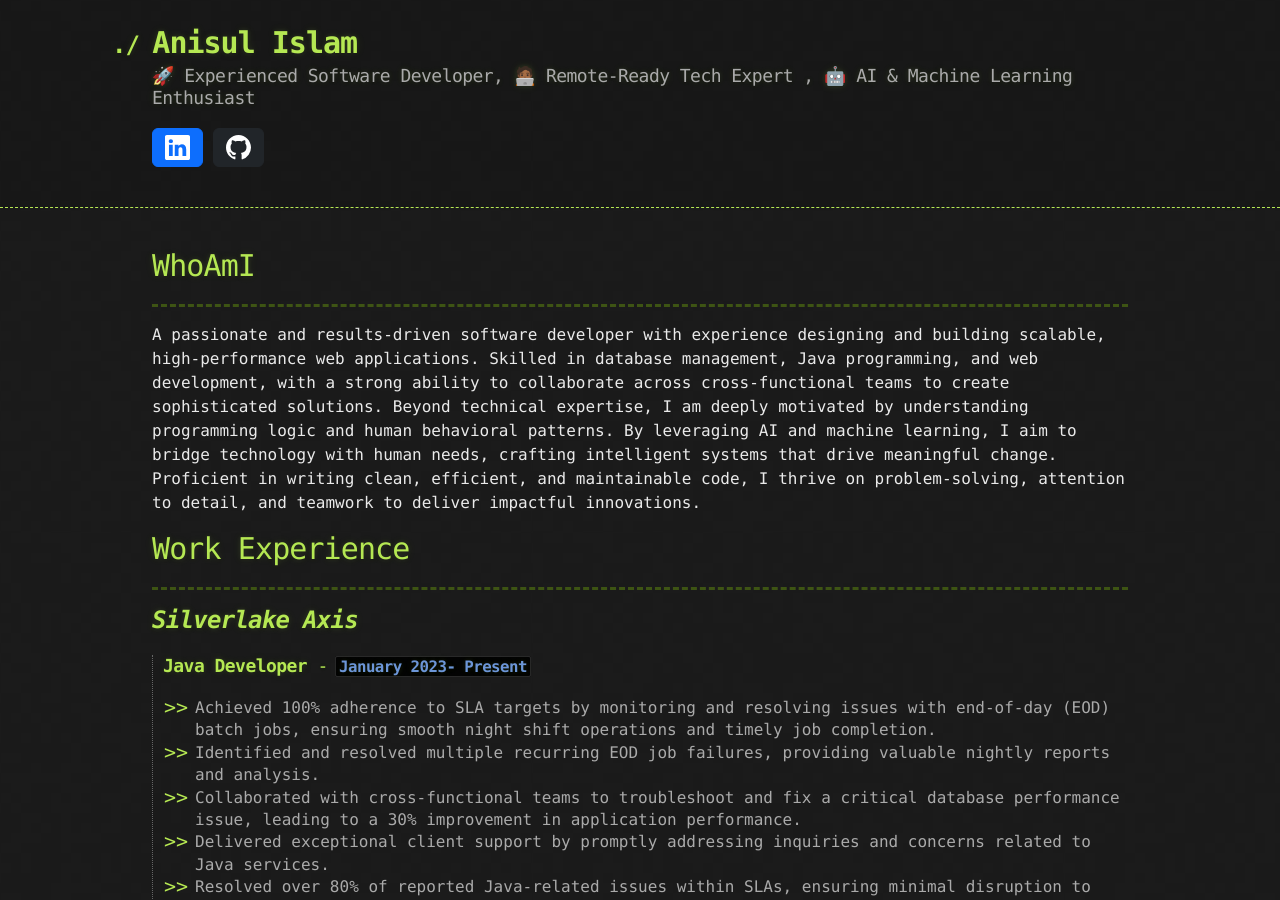
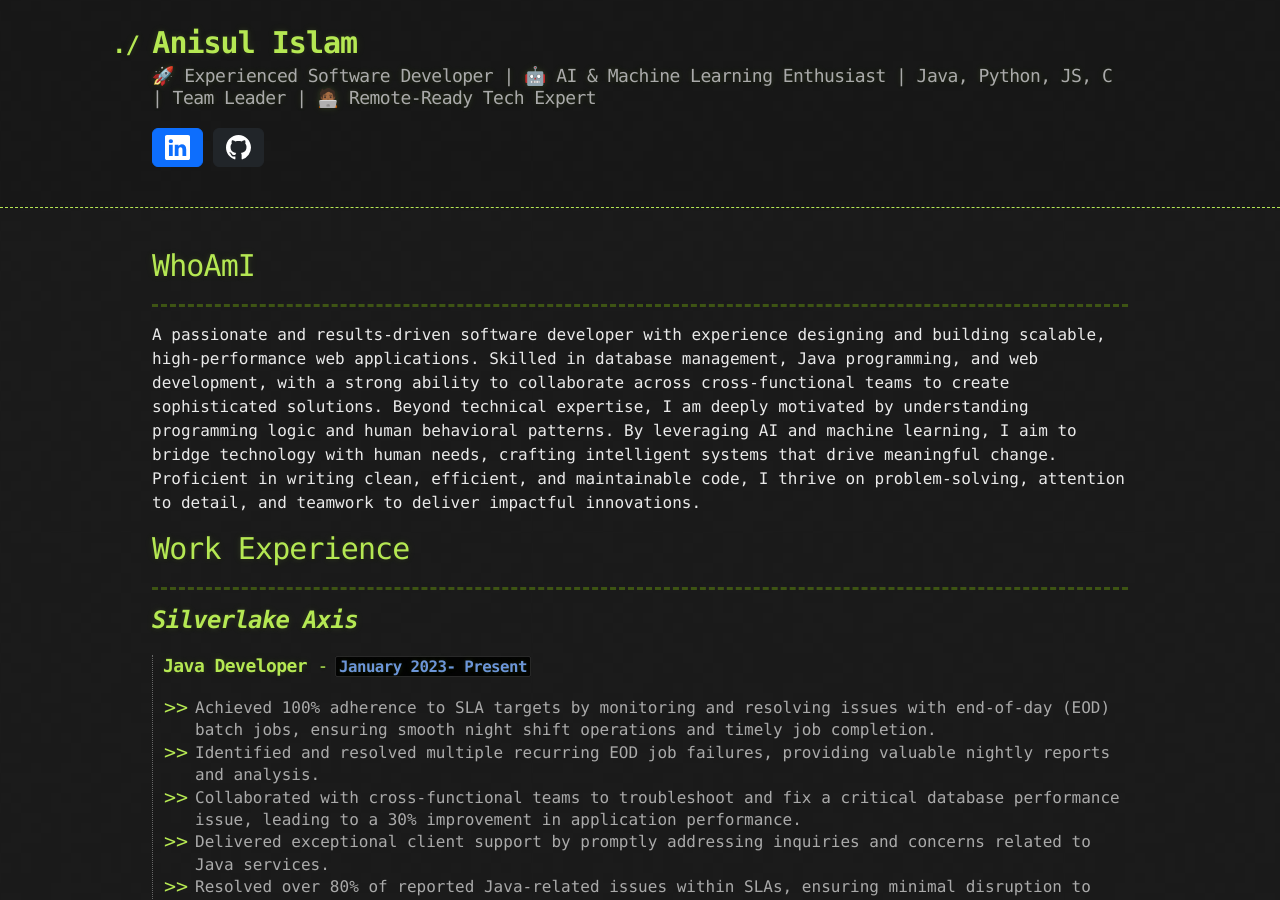
Before and after one commit to anisul-islam-prog/anisul-islam-prog.github.io, a Jekyll site: the page built from index.md, in a window 1280 px wide and 900 px high. Built offline with Jekyll 4.4.1, drawn with Linux system fonts in a browser that asks for light colours; our own code applies the rules of GitHub Pages for plain Markdown files.

Commit message:
update for SEO 🛴

```diff
--- a/_config.yml
+++ b/_config.yml
@@ -1,6 +1,6 @@
 title: Anisul Islam
 description: 🚀 Experienced Software Developer, 🧑🏾‍💻 Remote-Ready Tech Expert , 🤖 AI & Machine Learning Enthusiast
-site_description: 🚀 Experienced Software Developer | AI & Machine Learning Enthusiast | Java, Python, JS, C | Team Leader | 🧑🏾‍💻 Remote-Ready Tech Expert
+site_description: 🚀 Experienced Software Developer | 🤖 AI & Machine Learning Enthusiast | Java, Python, JS, C | Team Leader | 🧑🏾‍💻 Remote-Ready Tech Expert
 # show_downloads: false
 # google_analytics:
 theme: jekyll-theme-hacker
--- a/_includes/head-custom.html
+++ b/_includes/head-custom.html
@@ -7,5 +7,5 @@
 {% include head-custom-google-analytics.html %}
 
 <!-- You can set your favicon here -->
-<link rel="shortcut icon" type="image/x-icon" href="{{'/assets/images/favicon.ico'}}" >
+<link rel="shortcut icon" type="image/x-icon" href="{{'/assets/images/favicon.ico'}}">
 <!-- end custom head snippets -->
--- a/_layouts/default.html
+++ b/_layouts/default.html
@@ -19,7 +19,7 @@
       <a id="a-title" href="{{ '/' | relative_url }}">
         <h1>{{ site.title}}</h1>
       </a>
-      <h2>{{ site.description}}</h2>
+      <h2>{{ site.site_description }}</h2>
 
       <!-- <section id="downloads">
           {% if site.show_downloads %}
```
